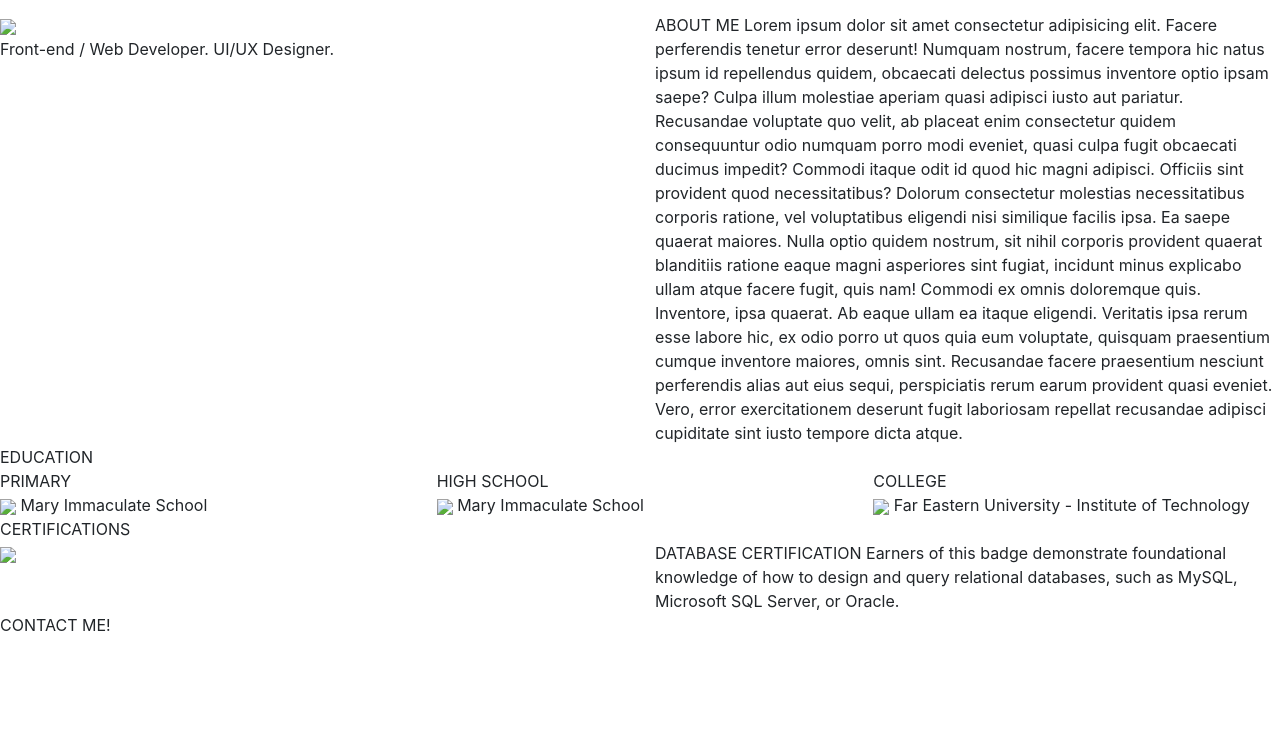
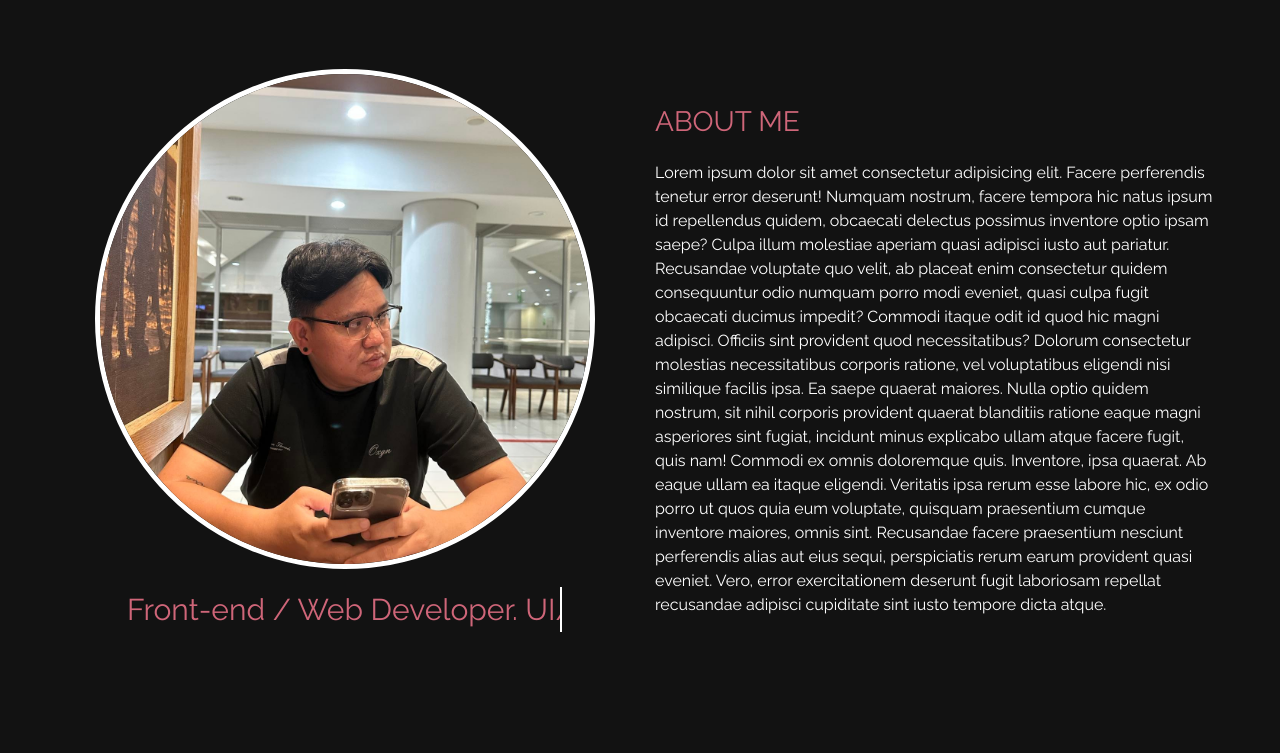
Before and after one commit to airmovers/ralph, a plain HTML site: page index.html in a window 1280 px wide. Shown: the part 139-892 px from the top of the page. Before the commit the page ends 800 px from the top, so only its background shows below. Drawn offline with nearby package versions, Linux system fonts and the light colour scheme; the site is published under a folder, as on GitHub Pages, so addresses that start at the root find nothing.

Commit message:
Transferred Index to Surface Folder

```diff
--- a/html/index.html
+++ b/index.html
@@ -4,7 +4,7 @@
     <meta http-equiv="X-UA-Compatible" content="IE=edge">
     <meta name="viewport" content="width=device-width, initial-scale=1.0">
     <title>Ralph Lauren Familara</title>
-    <link rel="stylesheet" href="/css/home.css">
+    <link rel="stylesheet" href="css/home.css">
     <link rel="stylesheet" href="https://cdn.jsdelivr.net/npm/bootstrap@4.1.3/dist/css/bootstrap.min.css" integrity="sha384-MCw98/SFnGE8fJT3GXwEOngsV7Zt27NXFoaoApmYm81iuXoPkFOJwJ8ERdknLPMO" crossorigin="anonymous">
     <script src="https://code.jquery.com/jquery-3.3.1.slim.min.js" integrity="sha384-q8i/X+965DzO0rT7abK41JStQIAqVgRVzpbzo5smXKp4YfRvH+8abtTE1Pi6jizo" crossorigin="anonymous"></script>
     <script src="https://cdn.jsdelivr.net/npm/popper.js@1.14.3/dist/umd/popper.min.js" integrity="sha384-ZMP7rVo3mIykV+2+9J3UJ46jBk0WLaUAdn689aCwoqbBJiSnjAK/l8WvCWPIPm49" crossorigin="anonymous"></script>
@@ -38,7 +38,7 @@
     <div class="row dp-row">
         <div class="col-6 dp-col">
             <div class="dp-container">
-                <img class="profile-picture" src="/assets/dp3.jpg">
+                <img class="profile-picture" src="assets/dp3.jpg">
             </div>
             <span class="desc typewriter-animation">Front-end / Web Developer. UI/UX Designer.</span>
         </div>
@@ -70,7 +70,7 @@
                 PRIMARY
             </span>
             <div class="mis-container">
-                <img class="mis" src="/assets/mis.png">
+                <img class="mis" src="assets/mis.png">
                 <span class="prim-desc">
                     Mary Immaculate School
                 </span>
@@ -82,7 +82,7 @@
                 HIGH SCHOOL
             </span>
             <div class="mis-container">
-                <img class="mis" src="/assets/mis.png">
+                <img class="mis" src="assets/mis.png">
                 <span class="prim-desc">
                     Mary Immaculate School
                 </span>
@@ -93,7 +93,7 @@
                 COLLEGE
             </span>
             <div class="fit-container">
-                <img class="fit" src="/assets/fit.png">
+                <img class="fit" src="assets/fit.png">
                 <span class="prim-desc">
             <span class="prim-desc">
                 Far Eastern University - Institute of Technology
@@ -111,7 +111,7 @@
 
         </div>
         <div class="col-6 cert-pic">
-            <img class="cert" src="/assets/cert.jpg">
+            <img class="cert" src="assets/cert.jpg">
         </div>
         <div class="col-6 cert-desc-info">
             <span class="cert-desc-title">
```
